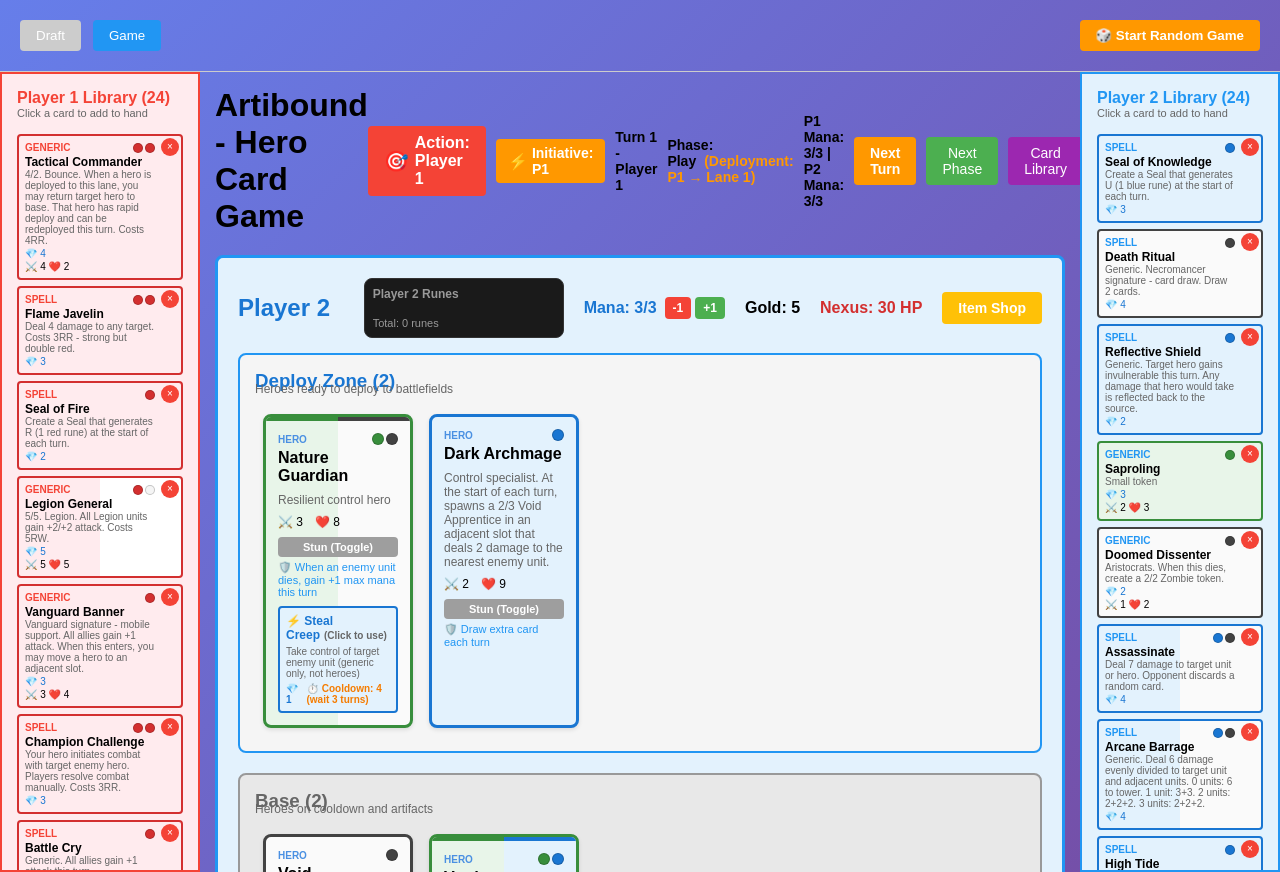
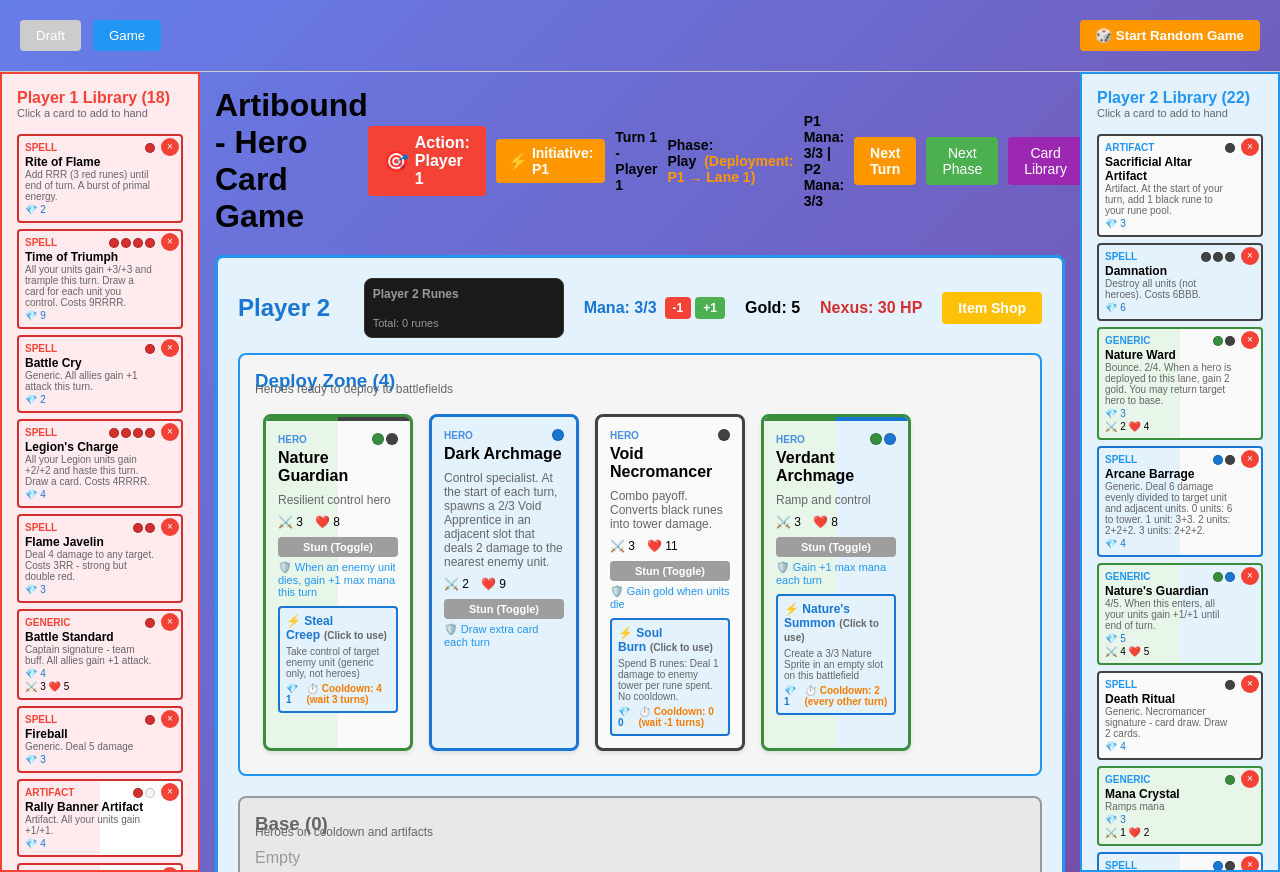
Before and after one commit to cosmicCacophony/artibound, a React (Vite) app: page / in a window 1280 px wide. Both pictures are taken after a click on the button "🎲 Start Random Game". Built offline with nearby package versions, Linux system fonts and the light colour scheme.

Commit message:
add deployment zone

```diff
--- a/src/components/BattlefieldView.tsx
+++ b/src/components/BattlefieldView.tsx
@@ -68,7 +68,7 @@ export function BattlefieldView({ battlefieldId }: BattlefieldViewProps) {
     const cardInSlot = battlefield[player].find(c => c.slot === slotNum)
     const isSelected = selectedCard && selectedCard.id === cardInSlot?.id
     const canMoveHere = selectedCard && selectedCard.owner === player &&
-      (selectedCard.location === battlefieldId || selectedCard.location === 'battlefieldA' || selectedCard.location === 'battlefieldB' || selectedCard.location === 'hand' || selectedCard.location === 'base')
+      (selectedCard.location === battlefieldId || selectedCard.location === 'battlefieldA' || selectedCard.location === 'battlefieldB' || selectedCard.location === 'hand' || selectedCard.location === 'base' || selectedCard.location === 'deployZone')
 
     // Check if we can equip an item to a hero
     const canEquipItem = selectedCard &&
--- a/src/context/GameContext.tsx
+++ b/src/context/GameContext.tsx
@@ -2,7 +2,7 @@ import React, { createContext, useContext, useState, useCallback, ReactNode } fr
 import { Card, GameState, AttackTarget, Item, BaseCard, PlayerId, Hero, BattlefieldDefinition, FinalDraftSelection, Color, HEROES_REQUIRED, CARDS_REQUIRED, ShopItem, Archetype, GameMetadata } from '../game/types'
 import { createInitialGameState, createCardLibrary, createGameStateFromDraft } from '../game/sampleData'
 import { draftableHeroes } from '../game/draftData'
-import { allCards, allSpells, allBattlefields, allHeroes } from '../game/cardData'
+import { allCards, allSpells, allArtifacts, allBattlefields, allHeroes } from '../game/cardData'
 import { ubHeroes } from '../game/comprehensiveCardData'
 import { heroMatchesArchetype, cardMatchesArchetype } from '../game/draftSystem'
 
@@ -135,6 +135,8 @@ export function GameProvider({ children }: { children: ReactNode }) {
         ...gameState.player2Hand,
         ...gameState.player1Base,
         ...gameState.player2Base,
+        ...gameState.player1DeployZone,
+        ...gameState.player2DeployZone,
         ...gameState.battlefieldA.player1,
         ...gameState.battlefieldA.player2,
         ...gameState.battlefieldB.player1,
@@ -203,8 +205,8 @@ export function GameProvider({ children }: { children: ReactNode }) {
       player2HeroPool = allHeroes.filter(h => heroMatchesArchetype(h, [player2Archetype]))
     }
 
-    // Get cards matching each player's archetype (including spells)
-    const allCardsAndSpells: BaseCard[] = [...allCards, ...allSpells]
+    // Get cards matching each player's archetype (including spells and artifacts)
+    const allCardsAndSpells: BaseCard[] = [...allCards, ...allSpells, ...allArtifacts]
     const player1CardPool = allCardsAndSpells.filter(c => cardMatchesArchetype(c, [player1Archetype]))
     const player2CardPool = allCardsAndSpells.filter(c => cardMatchesArchetype(c, [player2Archetype]))
 
--- a/src/game/comprehensiveCardData.ts
+++ b/src/game/comprehensiveCardData.ts
@@ -72,18 +72,7 @@ export const rwHeroes: Omit<Hero, 'location' | 'owner'>[] = [
 
 export const rwCards: Omit<GenericUnit, 'location' | 'owner' | 'stackedWith' | 'stackPower' | 'stackHealth'>[] = [
   // Signature units (physical objects that can be units)
-  {
-    id: 'rw-sig-commander-1',
-    name: 'Rally Banner',
-    description: 'Commander signature - buffs team. All allies gain +1/+1.',
-    cardType: 'generic',
-    colors: ['red', 'white'],
-    manaCost: 3,
-    attack: 2,
-    health: 3,
-    maxHealth: 3,
-    currentHealth: 3,
-  },
+  // Rally Banner removed - replaced with artifact
   {
     id: 'rw-sig-captain-2',
     name: 'Battle Standard',
@@ -96,18 +85,7 @@ export const rwCards: Omit<GenericUnit, 'location' | 'owner' | 'stackedWith' | '
     maxHealth: 5,
     currentHealth: 5,
   },
-  {
-    id: 'rw-sig-vanguard-1',
-    name: 'Vanguard Banner',
-    description: 'Vanguard signature - mobile support. All allies gain +1 attack. When this enters, you may move a hero to an adjacent slot.',
-    cardType: 'generic',
-    colors: ['red'],
-    manaCost: 3,
-    attack: 3,
-    health: 4,
-    maxHealth: 4,
-    currentHealth: 4,
-  },
+  // Vanguard Banner removed - replaced with red artifact
   // Legion Tribal Units (RW archetype) - Removed boring +1/+1 counter cards
   {
     id: 'rw-legion-champion',
@@ -202,7 +180,7 @@ export const rwCards: Omit<GenericUnit, 'location' | 'owner' | 'stackedWith' | '
   },
 ]
 
-// RW Artifacts - Persistent effects in base
+// RW Artifacts - Persistent effects in base (R, W, or RW colors only)
 export const rwArtifacts: Omit<ArtifactCard, 'location' | 'owner'>[] = [
   {
     id: 'rw-artifact-war-banner',
@@ -217,12 +195,62 @@ export const rwArtifacts: Omit<ArtifactCard, 'location' | 'owner'>[] = [
   {
     id: 'rw-artifact-legion-standard',
     name: 'Legion Standard Artifact',
-    description: 'Artifact. All your Legion units gain +1/+1.',
+    description: 'Artifact. All your Legion units gain +3/+1.',
     cardType: 'artifact',
     colors: ['red', 'white'],
     manaCost: 5,
     effectType: 'damage_amplifier',
+    effectValue: 3, // +3 attack, +1 health handled separately if needed
+  },
+  {
+    id: 'rw-artifact-rally-banner',
+    name: 'Rally Banner Artifact',
+    description: 'Artifact. All your units gain +1/+1.',
+    cardType: 'artifact',
+    colors: ['red', 'white'],
+    manaCost: 4,
+    effectType: 'damage_amplifier',
     effectValue: 1, // +1 attack, defensive buff handled separately if needed
+  },
+  {
+    id: 'rw-artifact-divine-aura',
+    name: 'Divine Aura Artifact',
+    description: 'Artifact. All your units gain +0/+1.',
+    cardType: 'artifact',
+    colors: ['white'],
+    manaCost: 3,
+    effectType: 'defensive_buff',
+    effectValue: 1, // +1 health
+  },
+  {
+    id: 'rw-artifact-glorious-banner',
+    name: 'Glorious Banner Artifact',
+    description: 'Artifact. All your units gain +1/+1.',
+    cardType: 'artifact',
+    colors: ['white'],
+    manaCost: 4,
+    effectType: 'damage_amplifier',
+    effectValue: 1, // +1 attack, defensive buff handled separately if needed
+  },
+  {
+    id: 'rw-artifact-vanguard-generator',
+    name: 'Vanguard Generator Artifact',
+    description: 'Artifact. At the start of your turn, add 1 temporary red rune to your rune pool.',
+    cardType: 'artifact',
+    colors: ['red'],
+    manaCost: 3,
+    effectType: 'rune_generation',
+    effectValue: 1, // Generates 1 temporary red rune per turn
+  },
+  {
+    id: 'rw-artifact-unbreakable-column',
+    name: 'Unbreakable Column Artifact',
+    description: 'Artifact. All your units gain +0/+1.',
+    cardType: 'artifact',
+    colors: ['white'],
+    manaCost: 3,
+    effectType: 'defensive_buff',
+    effectValue: 1, // +1 health to all units
   },
 ]
 
@@ -296,18 +324,7 @@ export const rwSpells: Omit<SpellCard, 'location' | 'owner'>[] = [
       affectsHeroes: true,
     },
   },
-  {
-    id: 'rw-spell-unbreakable-column',
-    name: 'Unbreakable Column',
-    description: 'Generic. Caster and neighbors ignore incoming damage of 2 or less this turn.',
-    cardType: 'spell',
-    colors: ['white'],
-    manaCost: 2,
-    effect: {
-      type: 'targeted_damage', // Placeholder - would need custom effect for damage reduction
-      damage: 0,
-    },
-  },
+  // Unbreakable Column removed - replaced with white artifact
   {
     id: 'rw-spell-fighting-words',
     name: 'Fighting Words',
@@ -372,23 +389,7 @@ export const rwSpells: Omit<SpellCard, 'location' | 'owner'>[] = [
     },
     initiative: false,
   },
-  {
-    id: 'rw-spell-divine-wrath',
-    name: 'Divine Wrath',
-    description: 'Destroy all non-Legion units. Your Legion units gain +1/+1. Costs 5WWWW.',
-    cardType: 'spell',
-    colors: ['white', 'white', 'white', 'white'],
-    manaCost: 5,
-    consumesRunes: true,
-    effect: {
-      type: 'board_wipe', // Would need custom logic to exclude Legion units
-      affectsUnits: true,
-      affectsHeroes: false,
-      affectsOwnUnits: true,
-      affectsEnemyUnits: true,
-    },
-    initiative: false,
-  },
+  // Divine Wrath removed - replaced with artifact
   {
     id: 'rw-spell-war-banner',
     name: 'War Banner',
@@ -931,19 +932,7 @@ export const gwCards: Omit<GenericUnit, 'location' | 'owner' | 'stackedWith' | '
     maxHealth: 5,
     currentHealth: 5,
   },
-  {
-    id: 'gw-sig-protector-1',
-    name: 'Divine Aura',
-    description: 'Protector signature - buff. Adjacent units gain +1/+1.',
-    cardType: 'generic',
-    colors: ['white'],
-    manaCost: 2,
-    attack: 2,
-    health: 4,
-    maxHealth: 4,
-    currentHealth: 4,
-    specialEffects: ['adjacent_buff'], // Adjacent units gain +1/+1
-  },
+  // Divine Aura removed - replaced with artifact
   {
     id: 'gw-sig-protector-2',
     name: 'Guardian Aegis',
@@ -958,18 +947,7 @@ export const gwCards: Omit<GenericUnit, 'location' | 'owner' | 'stackedWith' | '
     specialEffects: ['adjacent_buff', 'retaliate_1'], // Adjacent units +1/+1, retaliate 1 damage
   },
   // Generic GW cards
-  {
-    id: 'gw-token-1',
-    name: 'Saproling',
-    description: 'Small token',
-    cardType: 'generic',
-    colors: ['green'],
-    manaCost: 3,
-    attack: 2,
-    health: 3,
-    maxHealth: 3,
-    currentHealth: 3,
-  },
+  // Saproling removed
   {
     id: 'gw-token-2',
     name: 'Elf Scout',
@@ -982,18 +960,7 @@ export const gwCards: Omit<GenericUnit, 'location' | 'owner' | 'stackedWith' | '
     maxHealth: 2,
     currentHealth: 2,
   },
-  {
-    id: 'gw-aura-1',
-    name: 'Glorious Banner',
-    description: 'Aura - +1/+1 to all',
-    cardType: 'generic',
-    colors: ['white'],
-    manaCost: 2,
-    attack: 2,
-    health: 3,
-    maxHealth: 3,
-    currentHealth: 3,
-  },
+  // Glorious Banner removed - replaced with artifact
   {
     id: 'gw-aura-2',
     name: 'Nature\'s Embrace',
@@ -1306,19 +1273,7 @@ export const guCards: Omit<GenericUnit, 'location' | 'owner' | 'stackedWith' | '
 ]
 
 export const guSpells: Omit<SpellCard, 'location' | 'owner'>[] = [
-  {
-    id: 'gu-spell-1',
-    name: 'Mana Surge',
-    description: 'Gain +2 max mana',
-    cardType: 'spell',
-    colors: ['green'],
-    manaCost: 3,
-    consumesRunes: true, // Not generic - consumes runes
-    effect: {
-      type: 'targeted_damage',
-      damage: 0,
-    },
-  },
+  // Mana Surge removed - replaced with green artifact
   {
     id: 'gu-spell-2',
     name: 'Titan\'s Wrath',
@@ -1478,20 +1433,7 @@ export const ubCards: Omit<GenericUnit, 'location' | 'owner' | 'stackedWith' | '
     currentHealth: 5,
     specialEffects: ['adjacent_buff'],
   },
-  // UGB Units with ETB Effects (Enter the Battlefield)
-  {
-    id: 'ubg-etb-ethereal-scholar',
-    name: 'Ethereal Scholar',
-    description: '2/3. When this enters, draw a card. You may return target unit you control to your hand.',
-    cardType: 'generic',
-    colors: ['blue'],
-    manaCost: 3,
-    attack: 2,
-    health: 3,
-    maxHealth: 3,
-    currentHealth: 3,
-    // Note: ETB effect would need implementation in deployment system
-  },
+  // Ethereal Scholar removed
   {
     id: 'ubg-etb-void-walker',
     name: 'Void Walker',
@@ -1572,7 +1514,7 @@ export const ubCards: Omit<GenericUnit, 'location' | 'owner' | 'stackedWith' | '
   },
 ]
 
-// UB Artifacts - Persistent effects in base
+// UBG Artifacts - Persistent effects in base (U, G, B, or combinations only)
 export const ubArtifacts: Omit<ArtifactCard, 'location' | 'owner'>[] = [
   {
     id: 'ub-artifact-arcane-focus',
@@ -1594,7 +1536,61 @@ export const ubArtifacts: Omit<ArtifactCard, 'location' | 'owner'>[] = [
     effectType: 'rune_generation',
     effectValue: 1, // Generates 1 blue rune per turn
   },
-]
+  {
+    id: 'ub-artifact-shadow-growth',
+    name: 'Shadow Growth Artifact',
+    description: 'Artifact. When a unit dies, gain +1 max mana.',
+    cardType: 'artifact',
+    colors: ['black', 'green'],
+    manaCost: 4,
+    effectType: 'mana_generation',
+    effectValue: 1, // +1 max mana per unit death
+  },
+  {
+    id: 'ub-artifact-natures-revenge',
+    name: 'Nature\'s Revenge Artifact',
+    description: 'Artifact. When you deal damage to an enemy unit, if it dies, gain +1 max mana.',
+    cardType: 'artifact',
+    colors: ['green'],
+    manaCost: 3,
+    effectType: 'mana_generation',
+    effectValue: 1, // +1 max mana per kill
+  },
+  {
+    id: 'ub-artifact-sacrificial-altar',
+    name: 'Sacrificial Altar Artifact',
+    description: 'Artifact. At the start of your turn, add 1 black rune to your rune pool.',
+    cardType: 'artifact',
+    colors: ['black'],
+    manaCost: 3,
+    effectType: 'rune_generation',
+    effectValue: 1, // Generates 1 black rune per turn
+  },
+  {
+    id: 'ub-artifact-divine-wrath',
+    name: 'Divine Wrath Artifact',
+    description: 'Artifact. Your spells deal +2 additional damage.',
+    cardType: 'artifact',
+    colors: ['blue'],
+    manaCost: 5,
+    effectType: 'spell_amplifier',
+    effectValue: 2,
+  },
+  {
+    id: 'ub-artifact-mana-surge',
+    name: 'Mana Surge Artifact',
+    description: 'Artifact. Gain +2 max mana.',
+    cardType: 'artifact',
+    colors: ['green'],
+    manaCost: 5,
+    consumesRunes: true, // Requires G rune
+    effectType: 'mana_generation',
+    effectValue: 2, // +2 max mana
+  },
+]
+
+// Note: GW and UW artifacts removed - they don't work with RW vs UBG testing framework
+// All artifacts must be RW (R, W, RW) or UBG (U, G, B, or combinations)
 
 export const ubSpells: Omit<SpellCard, 'location' | 'owner'>[] = [
   // Signature spells (converted from units)
@@ -1657,20 +1653,7 @@ export const ubSpells: Omit<SpellCard, 'location' | 'owner'>[] = [
       affectsHeroes: true,
     },
   },
-  {
-    id: 'ub-sig-guardian-1',
-    name: 'Nature\'s Revenge',
-    description: 'Generic. Nature Guardian signature - removal and ramp. Deal 3 damage to target unit. If it dies, gain +1 max mana.',
-    cardType: 'spell',
-    colors: ['green'],
-    manaCost: 3,
-    effect: {
-      type: 'targeted_damage', // Placeholder - would need custom effect for conditional mana ramp
-      damage: 3,
-      affectsUnits: true,
-      affectsHeroes: true,
-    },
-  },
+  // Nature's Revenge removed - replaced with artifact
   // UB Control Archetype Spells
   {
     id: 'ub-spell-thunderstorm',
@@ -2033,18 +2016,7 @@ export const ubgCards: Omit<GenericUnit, 'location' | 'owner' | 'stackedWith' |
     maxHealth: 4,
     currentHealth: 4,
   },
-  {
-    id: 'ubg-sig-sage-1',
-    name: 'Shadow Growth',
-    description: 'Shadow Sage signature - removal. Deal 6 damage to target unit or hero. If it had 4+ health, draw a card.',
-    cardType: 'generic',
-    colors: ['black', 'green'],
-    manaCost: 4,
-    attack: 2,
-    health: 3,
-    maxHealth: 3,
-    currentHealth: 3,
-  },
+  // Shadow Growth removed - replaced with artifact
 ]
 
 export const ubgSpells: Omit<SpellCard, 'location' | 'owner'>[] = [
@@ -2184,21 +2156,7 @@ export const uwSpells: Omit<SpellCard, 'location' | 'owner'>[] = [
       affectsHeroes: true,
     },
   },
-  {
-    id: 'uw-spell-1',
-    name: 'Divine Wrath',
-    description: 'Deal 4 damage',
-    cardType: 'spell',
-    colors: ['blue', 'white'],
-    manaCost: 4,
-    consumesRunes: true, // Not generic - consumes U and W runes
-    effect: {
-      type: 'targeted_damage',
-      damage: 4,
-      affectsUnits: true,
-      affectsHeroes: true,
-    },
-  },
+  // Divine Wrath removed - replaced with artifact
 ]
 
 // ============================================================================
@@ -2305,19 +2263,7 @@ export const comboCards: Omit<GenericUnit, 'location' | 'owner' | 'stackedWith'
     maxHealth: 3,
     currentHealth: 3,
   },
-  // Aristocrats Combo pieces
-  {
-    id: 'combo-sig-blood-artist-1',
-    name: 'Sacrificial Altar',
-    description: 'Blood Artist signature. You may sacrifice this unit to add BBB temporarily.',
-    cardType: 'generic',
-    colors: ['black'],
-    manaCost: 2,
-    attack: 0,
-    health: 3,
-    maxHealth: 3,
-    currentHealth: 3,
-  },
+  // Sacrificial Altar removed - replaced with artifact
   {
     id: 'combo-unit-gravecrawler',
     name: 'Gravecrawler',
@@ -2750,6 +2696,7 @@ export const variableRuneCostSpells: Omit<SpellCard, 'location' | 'owner'>[] = [
 export const allArtifacts: Omit<ArtifactCard, 'location' | 'owner'>[] = [
   ...rwArtifacts,
   ...ubArtifacts,
+  // Note: Only RW and UBG artifacts are included for RW vs UBG testing framework
 ]
 
 export const allSpells: Omit<SpellCard, 'location' | 'owner'>[] = [
--- a/src/game/sampleData.ts
+++ b/src/game/sampleData.ts
@@ -1652,19 +1652,15 @@ export function createInitialGameState(): {
   battlefieldB: { player1: Card[], player2: Card[] }
   metadata: GameMetadata
 } {
-  // Player 1: First 2 heroes ready to deploy on turn 1 (can move freely)
+  // Player 1: All heroes start in deployZone (ready to deploy)
   const player1AllHeroes = warriorTestDeckHeroes.map(hero =>
-    createHeroFromTestDeck(hero, 'player1', 'base')
+    createHeroFromTestDeck(hero, 'player1', 'deployZone')
   )
-  const player1ReadyToDeploy = player1AllHeroes.slice(0, 2) // First 2 heroes in base, ready to deploy
-  const player1RemainingHeroes = player1AllHeroes.slice(2) // Last 2 heroes also in base, but not deployed yet
-
-  // Player 2: First 2 heroes ready to deploy on turn 1 (can move freely)
+
+  // Player 2: All heroes start in deployZone (ready to deploy)
   const player2AllHeroes = mageTestDeckHeroes.map(hero =>
-    createHeroFromTestDeck(hero, 'player2', 'base')
+    createHeroFromTestDeck(hero, 'player2', 'deployZone')
   )
-  const player2ReadyToDeploy = player2AllHeroes.slice(0, 2) // First 2 heroes in base, ready to deploy
-  const player2RemainingHeroes = player2AllHeroes.slice(2) // Last 2 heroes also in base, but not deployed yet
 
   // Create starting cards for hands - include key test cards (sweepers, rune spells, combos)
   // Find key cards by ID from allSpells and allCards
@@ -1806,10 +1802,10 @@ export function createInitialGameState(): {
   return {
     player1Hand: player1Hand,
     player2Hand: player2Hand,
-    player1Base: [...player1RemainingHeroes], // Heroes on cooldown stay in base
-    player2Base: [...player2RemainingHeroes], // Heroes on cooldown stay in base
-    player1DeployZone: [...player1ReadyToDeploy], // Heroes ready to deploy go to deploy zone
-    player2DeployZone: [...player2ReadyToDeploy], // Heroes ready to deploy go to deploy zone
+    player1Base: [], // All heroes start in deployZone
+    player2Base: [], // All heroes start in deployZone
+    player1DeployZone: [...player1AllHeroes], // All heroes ready to deploy
+    player2DeployZone: [...player2AllHeroes], // All heroes ready to deploy
     battlefieldA: {
       player1: [createInitialCreep('player1', 'battlefieldA')],
       player2: [createInitialCreep('player2', 'battlefieldA')]
@@ -1917,18 +1913,12 @@ export function createGameStateFromDraft(
   const player1Archetype = detectArchetype(player1Heroes)
   const player2Archetype = detectArchetype(player2Heroes)
 
-  // All heroes start in base (they will be deployed during the counter-deployment phase)
+  // All heroes start in deployZone (ready to deploy)
   // Battlefields start empty
-  // Split heroes: first 2 ready to deploy, rest in base
-  const player1ReadyToDeploy = player1Heroes.slice(0, 2)
-  const player1RemainingHeroes = player1Heroes.slice(2)
-  const player2ReadyToDeploy = player2Heroes.slice(0, 2)
-  const player2RemainingHeroes = player2Heroes.slice(2)
-
-  const player1Base = player1RemainingHeroes
-  const player2Base = player2RemainingHeroes
-  const player1DeployZone = player1ReadyToDeploy
-  const player2DeployZone = player2ReadyToDeploy
+  const player1Base: Card[] = []
+  const player2Base: Card[] = []
+  const player1DeployZone = player1Heroes.map(hero => ({ ...hero, location: 'deployZone' as const }))
+  const player2DeployZone = player2Heroes.map(hero => ({ ...hero, location: 'deployZone' as const }))
 
   // Shuffle cards randomly for variety in each game
   const randomShuffle = <T extends unknown>(arr: T[]): T[] => {
--- a/src/hooks/useDraft.ts
+++ b/src/hooks/useDraft.ts
@@ -19,7 +19,7 @@ import {
 } from '../game/types'
 import { generateAllDraftPacks, removeItemFromPack, isPackComplete, generateRandomPack, heroMatchesArchetype, cardMatchesArchetype } from '../game/draftSystem'
 import { defaultHeroes, defaultBattlefield, draftableHeroes } from '../game/draftData'
-import { allCards, allSpells, allBattlefields, allHeroes } from '../game/cardData'
+import { allCards, allSpells, allArtifacts, allBattlefields, allHeroes } from '../game/cardData'
 
 // Check if a player has enough items to complete their deck
 function hasEnoughItems(drafted: DraftedItems): boolean {
@@ -291,9 +291,9 @@ export function useDraft() {
       const player1HeroPool = allHeroes.filter(h => heroMatchesArchetype(h, [player1Archetype]))
       const player2HeroPool = allHeroes.filter(h => heroMatchesArchetype(h, [player2Archetype]))
 
-      // Get cards matching each player's archetype (including spells)
+      // Get cards matching each player's archetype (including spells and artifacts)
       // IMPORTANT: Filter strictly by archetype to prevent cross-contamination
-      const allCardsAndSpells: BaseCard[] = [...allCards, ...allSpells]
+      const allCardsAndSpells: BaseCard[] = [...allCards, ...allSpells, ...allArtifacts]
       const player1CardPool = allCardsAndSpells.filter(c => cardMatchesArchetype(c, [player1Archetype]))
       const player2CardPool = allCardsAndSpells.filter(c => cardMatchesArchetype(c, [player2Archetype]))
 
```
Also changed, not shown: src/hooks/useDeployment.ts (+9 -12 lines), 1 other file (tests, documents, lock files or other folders).
